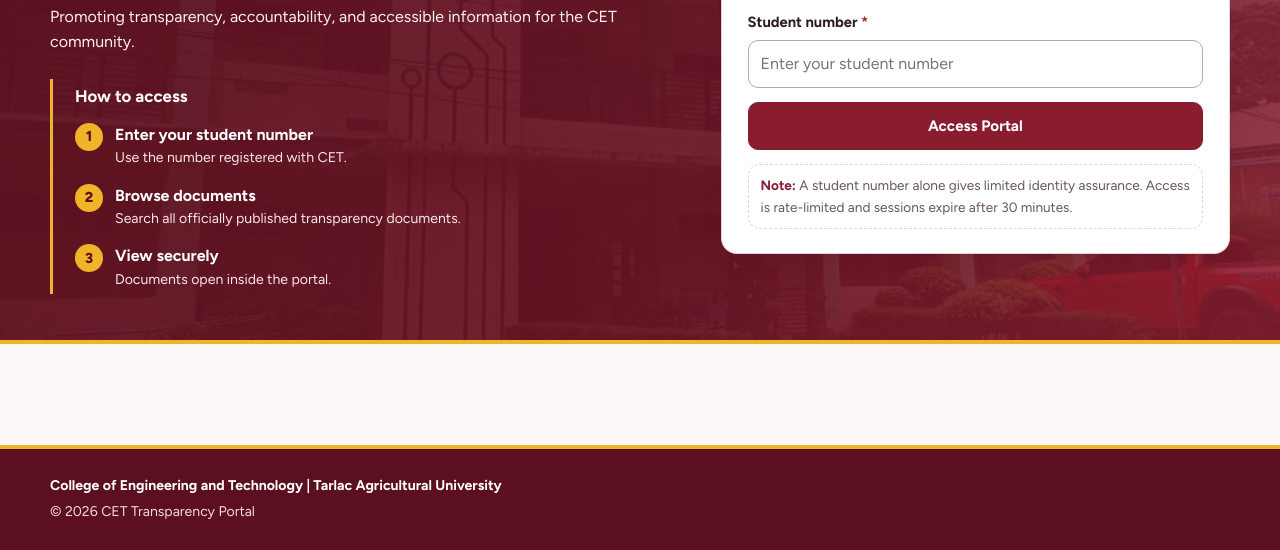
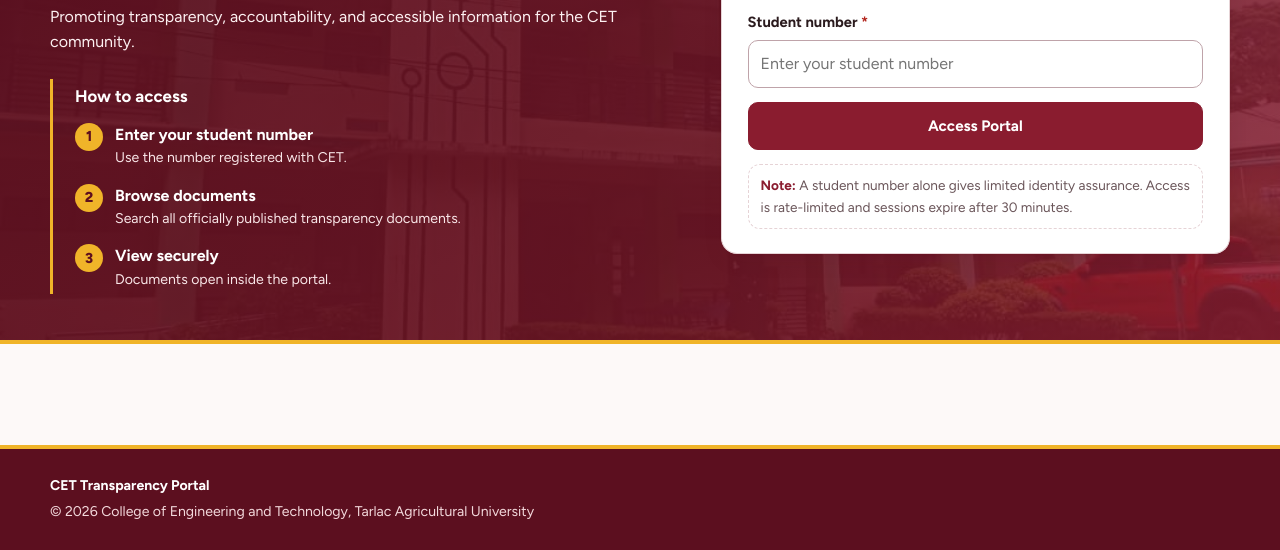
Before and after one commit to waspbit/cettransparency, a website: page public/index.html in a window 1280 px wide. Shown: the part 250-800 px from the top of the page. Drawn offline with Linux system fonts and the light colour scheme; a script that the page names is missing.

Commit message:
Update index.html

```diff
--- a/public/index.html
+++ b/public/index.html
@@ -2,6 +2,9 @@
 <html lang="en"><head>
 <meta charset="utf-8"><meta name="viewport" content="width=device-width,initial-scale=1,viewport-fit=cover">
 <title>CET Transparency Portal</title>
+<link rel="icon" type="image/png" href="assets/cet_logo.png">
+<link rel="apple-touch-icon" href="assets/cet_logo.png">
+<meta name="theme-color" content="#8a1c2f">
 <link rel="preconnect" href="https://fonts.googleapis.com"><link href="https://fonts.googleapis.com/css2?family=Figtree:wght@400;600;700;800&display=swap" rel="stylesheet">
 <link rel="stylesheet" href="style.css">
 </head><body>
@@ -58,8 +61,8 @@
 </div></section>
 </main>
 <footer class="footer"><div class="wrap">
-  <p><strong>College of Engineering and Technology | Tarlac Agricultural University</strong></p>
-  <p>&copy; <span id="year"></span> CET Transparency Portal</p>
+  <p><strong>CET Transparency Portal</strong></p>
+  <p>&copy; <span id="year"></span> College of Engineering and Technology, Tarlac Agricultural University</p>
 </div></footer>
 <script src="https://cdnjs.cloudflare.com/ajax/libs/pdf.js/3.11.174/pdf.min.js"></script>
 <script src="js/app.js"></script>
```
